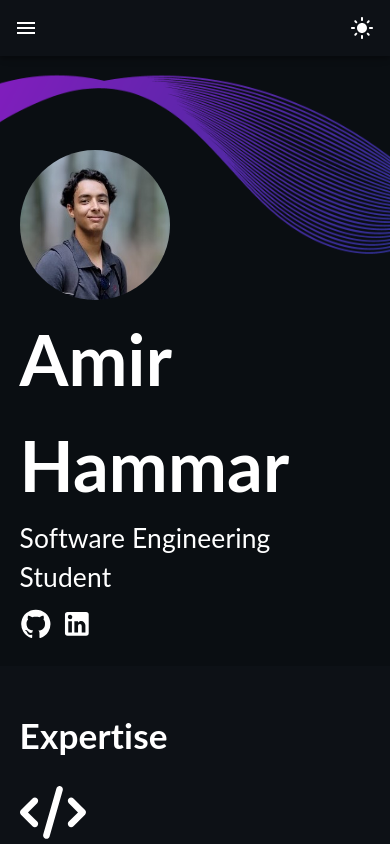
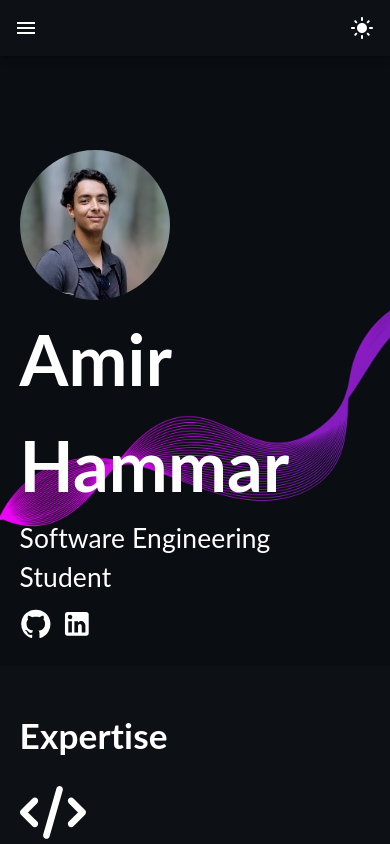
Before and after one commit to AbeKing13/my-portfolio, a React (Create React App) app: page / in a window 390 px wide. Shown: the top 844 px of the page. Built offline with nearby package versions, Linux system fonts and the light colour scheme.

Commit message:
Issue #9: Adjusted the background for mobile

```diff
--- a/src/App.tsx
+++ b/src/App.tsx
@@ -14,14 +14,15 @@ import { Route, BrowserRouter as Router, Routes } from "react-router-dom";
 
 
 function App() {
-    const [mode, setMode] = useState<string>('dark');
+    const [mode, setMode] = useState<string>(() => {
+        // Get saved mode from localStorage, default to 'dark' if none exists
+        return localStorage.getItem('colorMode') || 'dark';
+    });
 
     const handleModeChange = () => {
-        if (mode === 'dark') {
-            setMode('light');
-        } else {
-            setMode('dark');
-        }
+        const newMode = mode === 'dark' ? 'light' : 'dark';
+        setMode(newMode);
+        localStorage.setItem('colorMode', newMode);
     }
 
     useEffect(() => {
--- a/src/assets/styles/Main.scss
+++ b/src/assets/styles/Main.scss
@@ -13,8 +13,6 @@
   background-image: url("../images/home/bg-dark.png");
   background-repeat: no-repeat;
   background-size: cover;
-    background-attachment: fixed;
-    background-position: center;
 }
 
 .about-section .content {
@@ -33,7 +31,8 @@
 
     &:hover {
       color: #000471;
-            transition: color 0.15s ease-in-out, background-color 0.15s ease-in-out, border-color 0.15s ease-in-out;
+      transition: color 0.15s ease-in-out, background-color 0.15s ease-in-out,
+        border-color 0.15s ease-in-out;
     }
   }
 
@@ -61,7 +60,6 @@
     height: 150px;
     border-radius: 50%;
     object-fit: cover;
-
   }
 }
 
@@ -73,24 +71,24 @@
 
 @media screen {
   @media (max-width: 567px) {
-        .nav-left{
+    .nav-left {
       padding-top: 20px;
-            float:left;
+      float: left;
     }
 
     .nav-left img {
-            height: 35px
+      height: 35px;
     }
 
     .nav-right {
-            float:right;
+      float: right;
     }
 
     .nav-right li {
       padding: 10px 15px;
-            list-style:none;
-            font-size:13px;
-            color:white;
+      list-style: none;
+      font-size: 13px;
+      color: white;
       width: 10%;
     }
 
@@ -109,17 +107,9 @@
       padding-right: 5%;
       font-size: 12px;
     }
-
-        .about-section {
-            min-height: auto;
-            background-position-x: right;
   }
 
-        .light-mode .about-section {
-            background-position-x: center;        }
-    }
-
-    @media (max-width:768px) {
+  @media (max-width: 768px) {
     .about-section h1 {
       font-size: 4em !important;
       text-align: left;
@@ -149,11 +139,17 @@
       }
     }
 
+    .dark-mode .about-section {
+      background-size: 70vh;
+      background-position-y: 70%;
+    }
+
     .about-section {
       padding-top: 150px;
       display: block;
       padding-left: 0px;
       padding-right: 0px;
+      min-height: 0;
     }
 
     .about-section .content {
@@ -165,7 +161,7 @@
 
     .about-section .image-wrapper {
       padding-left: 5%;
-            width: 100%;
+      width: 50%;
     }
   }
 }
--- a/src/components/Timeline/TimelineItem.tsx
+++ b/src/components/Timeline/TimelineItem.tsx
@@ -24,8 +24,7 @@ interface TimelineItemProps {
 
 export default TimelineItem;
 
-function TimelineItem(
-  {
+function TimelineItem({
   index,
   activeElement,
   setActiveElement,
@@ -38,8 +37,7 @@ function TimelineItem(
   details,
   logo,
   icon = <FontAwesomeIcon icon={faBriefcase} />,
-  }: TimelineItemProps
-) {
+}: TimelineItemProps) {
   const handleClick = () => {
     if (isMobile) {
       setActiveElement(activeElement === index ? null : index);
@@ -54,6 +52,10 @@ function TimelineItem(
       date={date}
       iconStyle={{ background: "#131516", color: "rgb(39, 40, 34)" }}
       icon={icon}
+      intersectionObserverProps={{
+        rootMargin: "-100px 0px -300px 0px",
+        triggerOnce: true,
+      }}
     >
       <div
         onClick={isMobile ? handleClick : undefined}
```
Also changed, not shown: 1 other file (tests, documents, lock files or other folders). Lines whose indentation alone changed are shown as unchanged.
